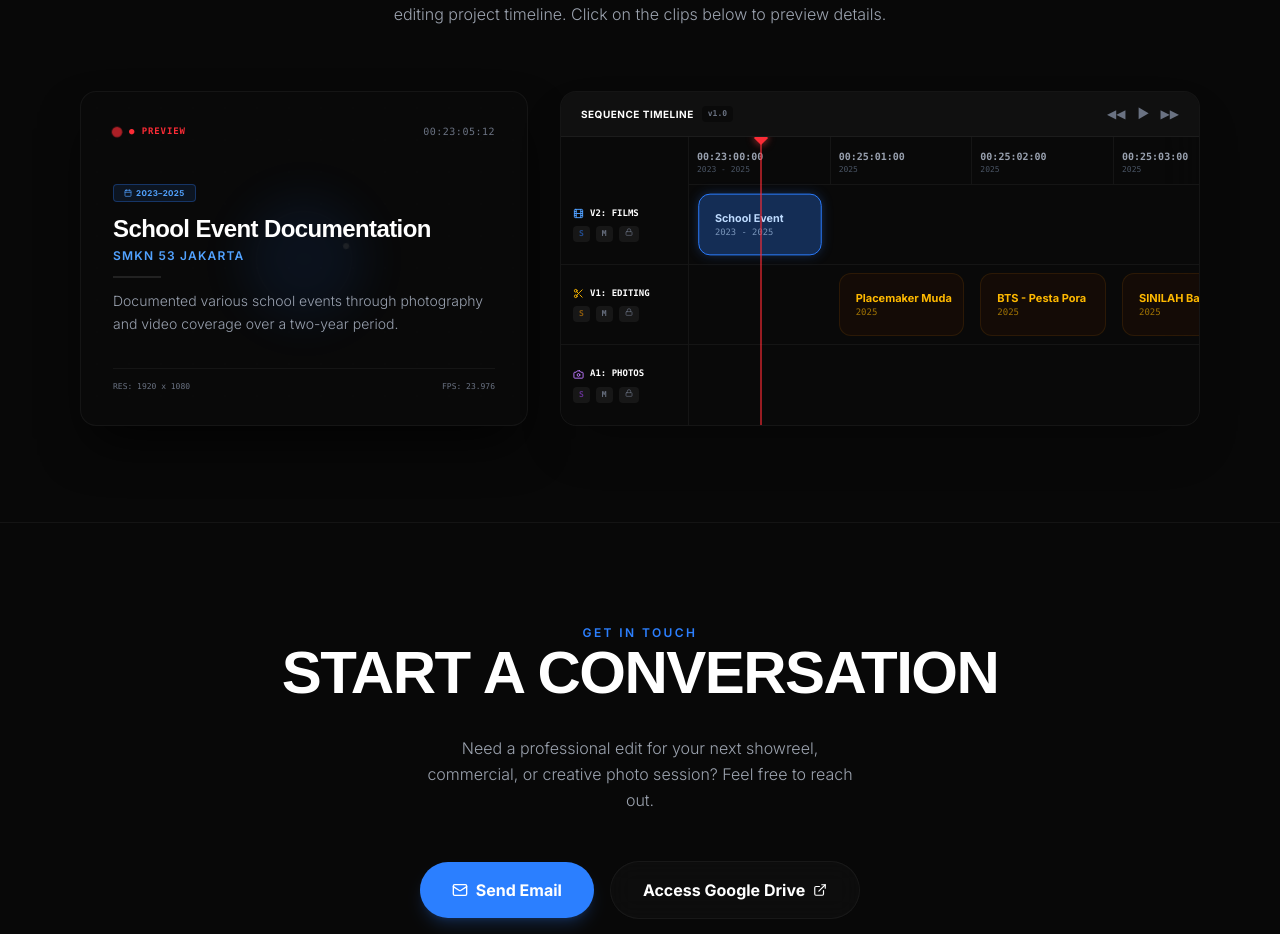
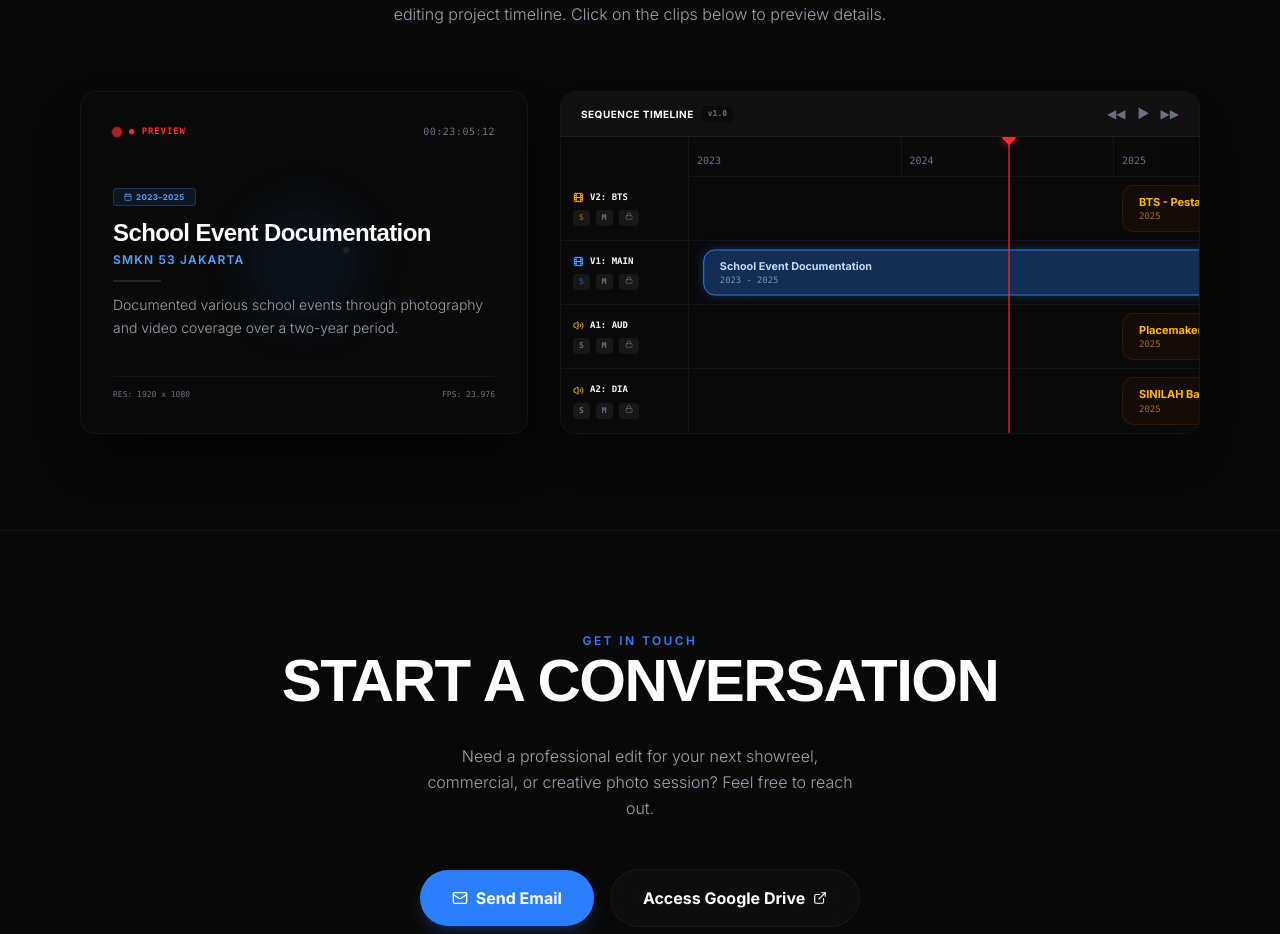
Before and after one commit to Arman1862/portofolio-rashqy, a React (Vite) app: page / in a window 1280 px wide. Shown: the part 1900-2834 px from the top of the page. Built offline with nearby package versions, Linux system fonts and the light colour scheme; a web font is replaced by a local one.

Commit message:
style: restore timeline compact overlapping tracks layout

```diff
--- a/src/pages/Home.tsx
+++ b/src/pages/Home.tsx
@@ -1,6 +1,6 @@
 import { useState } from "react";
 import { useNavigate } from "react-router-dom";
-import { Mail, ExternalLink, Calendar, Film, Scissors, Camera, Lock } from "lucide-react";
+import { Mail, ExternalLink, Calendar, Film, Volume2, Lock } from "lucide-react";
 import { motion } from "framer-motion";
 import Hero from "../components/Hero";
 import CategorySplit from "../components/CategorySplit";
@@ -105,8 +105,15 @@ export default function Home() {
   const activeEvent = timelineEvents.find((e) => e.id === activeTimelineId) || timelineEvents[0];
 
   const getPlayheadPosition = () => {
-    // 6 columns in total. Center of each column is calculated by ((col_index * 2) + 1) * (100 / 12)
-    return `${((activeTimelineId - 1) * 2 + 1) * (100 / 12)}%`;
+    switch (activeTimelineId) {
+      case 1: return "37.5%"; // Spans 2023-2025, center around 2024
+      case 2: return "62.5%"; // 2025
+      case 3: return "62.5%"; // 2025
+      case 4: return "62.5%"; // 2025
+      case 5: return "87.5%"; // 2026
+      case 6: return "87.5%"; // 2026
+      default: return "12.5%";
+    }
   };
 
   // Play the first video as showreel mockup
@@ -280,30 +287,39 @@ export default function Home() {
                 <div className="flex flex-row">
 
                   {/* Left Column: Track Control Headers */}
-                  <div className="w-24 md:w-32 flex flex-col pt-12 bg-neutral-950/60 border-r border-white/5 font-mono text-[9px] font-semibold text-gray-500 divide-y divide-white/5 select-none">
-                    {/* Track V2: Films */}
-                    <div className="h-20 flex flex-col justify-center px-3 space-y-1.5 bg-neutral-950/20">
-                      <span className="text-white font-bold flex items-center gap-1.5"><Film size={11} className="text-blue-400" /> V2: FILMS</span>
+                  <div className="w-24 md:w-32 flex flex-col pt-10 bg-neutral-950/60 border-r border-white/5 font-mono text-[9px] font-semibold text-gray-500 divide-y divide-white/5 select-none">
+                    {/* Track V2 */}
+                    <div className="h-16 flex flex-col justify-center px-3 space-y-1.5 bg-neutral-950/20">
+                      <span className="text-white font-bold flex items-center gap-1.5"><Film size={11} className="text-amber-400" /> V2: BTS</span>
+                      <div className="flex gap-1.5 text-[8px]">
+                        <span className="px-1.5 py-0.5 rounded bg-neutral-900 text-amber-500/50 hover:text-amber-400 cursor-pointer">S</span>
+                        <span className="px-1.5 py-0.5 rounded bg-neutral-900 hover:text-red-400 cursor-pointer">M</span>
+                        <span className="px-1.5 py-0.5 rounded bg-neutral-900 hover:text-white cursor-pointer"><Lock size={8} /></span>
+                      </div>
+                    </div>
+                    {/* Track V1 */}
+                    <div className="h-16 flex flex-col justify-center px-3 space-y-1.5 bg-neutral-950/20">
+                      <span className="text-white font-bold flex items-center gap-1.5"><Film size={11} className="text-blue-400" /> V1: MAIN</span>
                       <div className="flex gap-1.5 text-[8px]">
                         <span className="px-1.5 py-0.5 rounded bg-neutral-900 text-blue-500/50 hover:text-blue-400 cursor-pointer">S</span>
                         <span className="px-1.5 py-0.5 rounded bg-neutral-900 hover:text-red-400 cursor-pointer">M</span>
                         <span className="px-1.5 py-0.5 rounded bg-neutral-900 hover:text-white cursor-pointer"><Lock size={8} /></span>
                       </div>
                     </div>
-                    {/* Track V1: Editing */}
-                    <div className="h-20 flex flex-col justify-center px-3 space-y-1.5 bg-neutral-950/20">
-                      <span className="text-white font-bold flex items-center gap-1.5"><Scissors size={11} className="text-amber-400" /> V1: EDITING</span>
+                    {/* Track A1 */}
+                    <div className="h-16 flex flex-col justify-center px-3 space-y-1.5 bg-neutral-950/20">
+                      <span className="text-white font-bold flex items-center gap-1.5"><Volume2 size={11} className="text-amber-400" /> A1: AUD</span>
                       <div className="flex gap-1.5 text-[8px]">
-                        <span className="px-1.5 py-0.5 rounded bg-neutral-900 text-amber-500/50 hover:text-amber-400 cursor-pointer">S</span>
+                        <span className="px-1.5 py-0.5 rounded bg-neutral-900 hover:text-green-400 cursor-pointer">S</span>
                         <span className="px-1.5 py-0.5 rounded bg-neutral-900 hover:text-red-400 cursor-pointer">M</span>
                         <span className="px-1.5 py-0.5 rounded bg-neutral-900 hover:text-white cursor-pointer"><Lock size={8} /></span>
                       </div>
                     </div>
-                    {/* Track A1: Photos */}
-                    <div className="h-20 flex flex-col justify-center px-3 space-y-1.5 bg-neutral-950/20">
-                      <span className="text-white font-bold flex items-center gap-1.5"><Camera size={11} className="text-purple-400" /> A1: PHOTOS</span>
+                    {/* Track A2 */}
+                    <div className="h-16 flex flex-col justify-center px-3 space-y-1.5 bg-neutral-950/20">
+                      <span className="text-white font-bold flex items-center gap-1.5"><Volume2 size={11} className="text-amber-400" /> A2: DIA</span>
                       <div className="flex gap-1.5 text-[8px]">
-                        <span className="px-1.5 py-0.5 rounded bg-neutral-900 text-purple-500/50 hover:text-purple-400 cursor-pointer">S</span>
+                        <span className="px-1.5 py-0.5 rounded bg-neutral-900 hover:text-green-400 cursor-pointer">S</span>
                         <span className="px-1.5 py-0.5 rounded bg-neutral-900 hover:text-red-400 cursor-pointer">M</span>
                         <span className="px-1.5 py-0.5 rounded bg-neutral-900 hover:text-white cursor-pointer"><Lock size={8} /></span>
                       </div>
@@ -315,31 +331,11 @@ export default function Home() {
                     <div className="min-w-[750px] lg:min-w-[850px] relative">
 
                       {/* Timeline Ruler */}
-                      <div className="h-12 border-b border-white/5 grid grid-cols-6 w-full bg-neutral-950/40 text-[10px] font-mono text-gray-500 select-none">
-                        <div className="border-r border-white/5 flex flex-col justify-end p-2 select-none">
-                          <span className="text-gray-400 font-bold">00:23:00:00</span>
-                          <span className="text-[8px] text-gray-600">2023 - 2025</span>
-                        </div>
-                        <div className="border-r border-white/5 flex flex-col justify-end p-2 select-none">
-                          <span className="text-gray-400 font-bold">00:25:01:00</span>
-                          <span className="text-[8px] text-gray-600">2025</span>
-                        </div>
-                        <div className="border-r border-white/5 flex flex-col justify-end p-2 select-none">
-                          <span className="text-gray-400 font-bold">00:25:02:00</span>
-                          <span className="text-[8px] text-gray-600">2025</span>
-                        </div>
-                        <div className="border-r border-white/5 flex flex-col justify-end p-2 select-none">
-                          <span className="text-gray-400 font-bold">00:25:03:00</span>
-                          <span className="text-[8px] text-gray-600">2025</span>
-                        </div>
-                        <div className="border-r border-white/5 flex flex-col justify-end p-2 select-none">
-                          <span className="text-gray-400 font-bold">00:26:01:00</span>
-                          <span className="text-[8px] text-gray-600">2026</span>
-                        </div>
-                        <div className="flex flex-col justify-end p-2 select-none">
-                          <span className="text-gray-400 font-bold">00:26:02:00</span>
-                          <span className="text-[8px] text-gray-600">2026</span>
-                        </div>
+                      <div className="h-10 border-b border-white/5 grid grid-cols-4 w-full bg-neutral-950/40 text-[10px] font-mono text-gray-500 select-none">
+                        <div className="border-r border-white/5 flex items-end p-2 select-none">2023</div>
+                        <div className="border-r border-white/5 flex items-end p-2 select-none">2024</div>
+                        <div className="border-r border-white/5 flex items-end p-2 select-none">2025</div>
+                        <div className="flex items-end p-2 select-none">2026</div>
                       </div>
 
                       {/* Playhead Indicator (Red vertical line) */}
@@ -354,41 +350,9 @@ export default function Home() {
                       {/* Timeline Clips Area */}
                       <div className="divide-y divide-white/5 select-none relative">
 
-                        {/* Track V2: Films */}
-                        <div className="grid grid-cols-6 w-full h-20 relative bg-neutral-950/10">
-                          {/* Col 1: School Event Documentation */}
-                          <div className="col-start-1 p-2 h-full">
-                            <button
-                              onClick={() => setActiveTimelineId(1)}
-                              className={`w-full h-full rounded-xl px-4 text-left flex flex-col justify-center transition-all cursor-pointer ${
-                                activeTimelineId === 1
-                                  ? "bg-blue-500/30 border border-blue-500 text-blue-200 shadow-[0_0_12px_rgba(59,130,246,0.3)] scale-[0.98]"
-                                  : "bg-blue-950/20 border border-blue-500/10 text-blue-400 hover:bg-blue-950/30"
-                              }`}
-                            >
-                              <span className="text-[11px] font-bold truncate">School Event</span>
-                              <span className="text-[9px] opacity-60 font-mono">2023 - 2025</span>
-                            </button>
-                          </div>
-                        </div>
-
-                        {/* Track V1: Editing */}
-                        <div className="grid grid-cols-6 w-full h-20 relative bg-neutral-950/10">
-                          {/* Col 2: Lokakarya Placemaker */}
-                          <div className="col-start-2 p-2 h-full">
-                            <button
-                              onClick={() => setActiveTimelineId(2)}
-                              className={`w-full h-full rounded-xl px-4 text-left flex flex-col justify-center transition-all cursor-pointer ${
-                                activeTimelineId === 2
-                                  ? "bg-amber-500/30 border border-amber-500 text-amber-200 shadow-[0_0_12px_rgba(245,158,11,0.3)] scale-[0.98]"
-                                  : "bg-amber-950/20 border border-amber-500/10 text-amber-400 hover:bg-amber-950/30"
-                              }`}
-                            >
-                              <span className="text-[11px] font-bold truncate">Placemaker Muda</span>
-                              <span className="text-[9px] opacity-60 font-mono">2025</span>
-                            </button>
-                          </div>
-                          {/* Col 3: BTS - Pesta Pora */}
+                        {/* Track V2 */}
+                        <div className="grid grid-cols-4 w-full h-16 relative bg-neutral-950/10">
+                          {/* Col 3: BTS */}
                           <div className="col-start-3 p-2 h-full">
                             <button
                               onClick={() => setActiveTimelineId(3)}
@@ -402,26 +366,40 @@ export default function Home() {
                               <span className="text-[9px] opacity-60 font-mono">2025</span>
                             </button>
                           </div>
-                          {/* Col 4: SINILAH Batch #3 */}
+                          {/* Col 4: Travel Documentation */}
                           <div className="col-start-4 p-2 h-full">
                             <button
-                              onClick={() => setActiveTimelineId(4)}
+                              onClick={() => setActiveTimelineId(6)}
                               className={`w-full h-full rounded-xl px-4 text-left flex flex-col justify-center transition-all cursor-pointer ${
-                                activeTimelineId === 4
-                                  ? "bg-amber-500/30 border border-amber-500 text-amber-200 shadow-[0_0_12px_rgba(245,158,11,0.3)] scale-[0.98]"
-                                  : "bg-amber-950/20 border border-amber-500/10 text-amber-400 hover:bg-amber-950/30"
+                                activeTimelineId === 6
+                                  ? "bg-purple-500/30 border border-purple-500 text-purple-200 shadow-[0_0_12px_rgba(168,85,247,0.3)] scale-[0.98]"
+                                  : "bg-purple-950/20 border border-purple-500/10 text-purple-400 hover:bg-purple-950/30"
                               }`}
                             >
-                              <span className="text-[11px] font-bold truncate">SINILAH Batch #3</span>
-                              <span className="text-[9px] opacity-60 font-mono">2025</span>
+                              <span className="text-[11px] font-bold truncate">Travel Documentation</span>
+                              <span className="text-[9px] opacity-60 font-mono">2026</span>
                             </button>
                           </div>
                         </div>
 
-                        {/* Track A1: Photos */}
-                        <div className="grid grid-cols-6 w-full h-20 relative bg-neutral-950/10">
-                          {/* Col 5: Teman Tegar Maira */}
-                          <div className="col-start-5 p-2 h-full">
+                        {/* Track V1 */}
+                        <div className="grid grid-cols-4 w-full h-16 relative bg-neutral-950/10">
+                          {/* Col 1-3: School Event Documentation */}
+                          <div className="col-start-1 col-span-3 p-2 h-full">
+                            <button
+                              onClick={() => setActiveTimelineId(1)}
+                              className={`w-full h-full rounded-xl px-4 text-left flex flex-col justify-center transition-all cursor-pointer ${
+                                activeTimelineId === 1
+                                  ? "bg-blue-500/30 border border-blue-500 text-blue-200 shadow-[0_0_12px_rgba(59,130,246,0.3)] scale-[0.98]"
+                                  : "bg-blue-950/20 border border-blue-500/10 text-blue-400 hover:bg-blue-950/30"
+                              }`}
+                            >
+                              <span className="text-[11px] font-bold truncate">School Event Documentation</span>
+                              <span className="text-[9px] opacity-60 font-mono">2023 - 2025</span>
+                            </button>
+                          </div>
+                          {/* Col 4: Teman Tegar Maira */}
+                          <div className="col-start-4 p-2 h-full">
                             <button
                               onClick={() => setActiveTimelineId(5)}
                               className={`w-full h-full rounded-xl px-4 text-left flex flex-col justify-center transition-all cursor-pointer ${
@@ -434,18 +412,40 @@ export default function Home() {
                               <span className="text-[9px] opacity-60 font-mono">2026</span>
                             </button>
                           </div>
-                          {/* Col 6: Travel Documentation */}
-                          <div className="col-start-6 p-2 h-full">
+                        </div>
+
+                        {/* Track A1 */}
+                        <div className="grid grid-cols-4 w-full h-16 relative bg-neutral-950/10">
+                          {/* Col 3: Lokakarya Placemaker */}
+                          <div className="col-start-3 p-2 h-full">
                             <button
-                              onClick={() => setActiveTimelineId(6)}
+                              onClick={() => setActiveTimelineId(2)}
                               className={`w-full h-full rounded-xl px-4 text-left flex flex-col justify-center transition-all cursor-pointer ${
-                                activeTimelineId === 6
-                                  ? "bg-purple-500/30 border border-purple-500 text-purple-200 shadow-[0_0_12px_rgba(168,85,247,0.3)] scale-[0.98]"
-                                  : "bg-purple-950/20 border border-purple-500/10 text-purple-400 hover:bg-purple-950/30"
+                                activeTimelineId === 2
+                                  ? "bg-amber-500/30 border border-amber-500 text-amber-200 shadow-[0_0_12px_rgba(245,158,11,0.3)] scale-[0.98]"
+                                  : "bg-amber-950/20 border border-amber-500/10 text-amber-400 hover:bg-amber-950/30"
                               }`}
                             >
-                              <span className="text-[11px] font-bold truncate">Travel Documentation</span>
-                              <span className="text-[9px] opacity-60 font-mono">2026</span>
+                              <span className="text-[11px] font-bold truncate">Placemaker Muda</span>
+                              <span className="text-[9px] opacity-60 font-mono">2025</span>
+                            </button>
+                          </div>
+                        </div>
+
+                        {/* Track A2 */}
+                        <div className="grid grid-cols-4 w-full h-16 relative bg-neutral-950/10">
+                          {/* Col 3: SINILAH Batch #3 */}
+                          <div className="col-start-3 p-2 h-full">
+                            <button
+                              onClick={() => setActiveTimelineId(4)}
+                              className={`w-full h-full rounded-xl px-4 text-left flex flex-col justify-center transition-all cursor-pointer ${
+                                activeTimelineId === 4
+                                  ? "bg-amber-500/30 border border-amber-500 text-amber-200 shadow-[0_0_12px_rgba(245,158,11,0.3)] scale-[0.98]"
+                                  : "bg-amber-950/20 border border-amber-500/10 text-amber-400 hover:bg-amber-950/30"
+                              }`}
+                            >
+                              <span className="text-[11px] font-bold truncate">SINILAH Batch #3</span>
+                              <span className="text-[9px] opacity-60 font-mono">2025</span>
                             </button>
                           </div>
                         </div>
```
